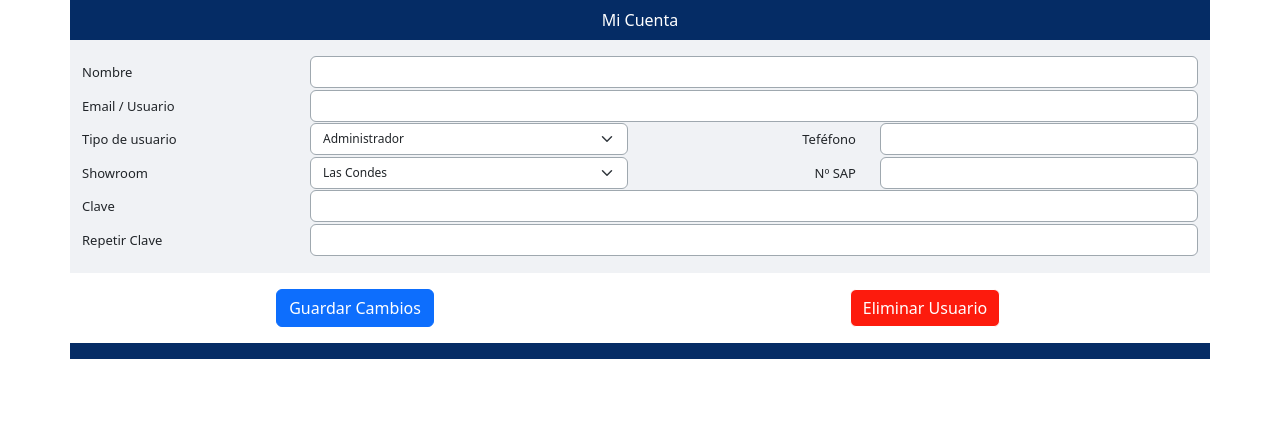
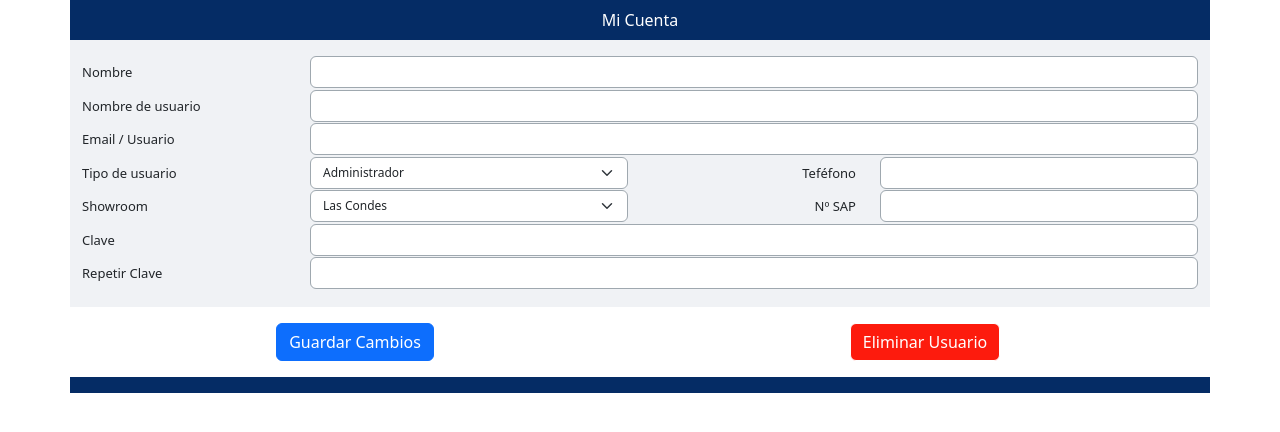
Before and after one commit to wherrerals/AplicacionVentas, a Django app: template gestionPedidos/templates/gestionPedidos/micuenta.html in a window 1280 px wide. Shown: the part 74-506 px from the top of the page. Run offline with Django 4.2, Linux system fonts and the light colour scheme; the template is opened without the code that fills it, so the values that code supplies are empty; parts of the project's set-up code (start-up, migrations or seed data) failed here and were passed over.

Commit message:
commin fin de dia, pendiende guardado usuarios

```diff
--- a/gestionPedidos/templates/gestionPedidos/micuenta.html
+++ b/gestionPedidos/templates/gestionPedidos/micuenta.html
@@ -35,6 +35,19 @@
             style="border-color: rgb(159,168,175);font-size: 12px;" required>
         </div>
       </div>
+
+      <!--Codigo extra "Username"-->
+      <div class="row" style="background: #f0f2f5;">
+        <div class="col-sm-1 col-md-1" style="width: 20%;">
+            <label class="col-form-label" style="font-size: 13px;">Nombre de usuario</label>
+        </div>
+        <div class="col" style="width: 80%;">
+            <input class="form-control" type="text" id="username" name="username"
+                   style="border-color: rgb(159,168,175);font-size: 12px;" required>
+        </div>
+    </div>
+      <!--Fin codigo extra-->
+
       <div class="row" style="background: #f0f2f5;">
         <div class="col-sm-2 col-md-1 text-nowrap" style="width: 20%;">
           <label class="col-form-label" style="font-size: 13px;">Email / Usuario</label>
@@ -44,6 +57,7 @@
             style="font-size: 12px;border-color: rgb(159,168,175);" required+-*8 7>
         </div>
       </div>
+
       <div class="row" style="background: #f0f2f5;">
         <div class="col-sm-1 col-md-1" style="width: 20%;">
           <label class="col-form-label" style="font-size: 13px;">Tipo de usuario</label>
--- a/gestionPedidos/urls.py
+++ b/gestionPedidos/urls.py
@@ -1,6 +1,6 @@
 from django.urls import path
 from gestionPedidos import views
-from .views import ejemplo
+from .views import Funciones
 
 
 urlpatterns = [
--- a/gestionPedidos/views.py
+++ b/gestionPedidos/views.py
@@ -61,7 +61,7 @@ def micuenta(request):
 def registrarCuenta(request):
     nombre = request.POST['nombre']
     email = request.POST['email']
-    username = request.POST['email']
+    username = request.POST['username']
     telefono = request.POST['telefono']
     #showroom = request.POST['showroom']
     #numero_sap = request.POST['num_sap']
@@ -69,6 +69,8 @@ def registrarCuenta(request):
 
     cuenta = Usuario.objects.create(nombre=nombre, email=email, telefono=telefono)
     usuario_login = User.objects.create(username=username, password=password)
+
+
 
     return redirect('/')
 
```
Also changed, not shown: gestionPedidos/models.py (+3 -6 lines), gestionPedidos/migrations/0024_alter_usuario_usuarios.py (added), gestionPedidos/migrations/0025_alter_usuario_usuarios.py (added), gestionPedidos/migrations/0026_alter_usuario_usuarios.py (added), gestionPedidos/migrations/0027_alter_usuario_usuarios.py (added), gestionPedidos/migrations/0028_alter_usuario_usuarios.py (added), gestionPedidos/migrations/0029_alter_usuario_usuarios.py (added), gestionPedidos/migrations/0030_alter_usuario_usuarios.py (added), gestionPedidos/migrations/0031_alter_usuario_usuarios.py (added).
